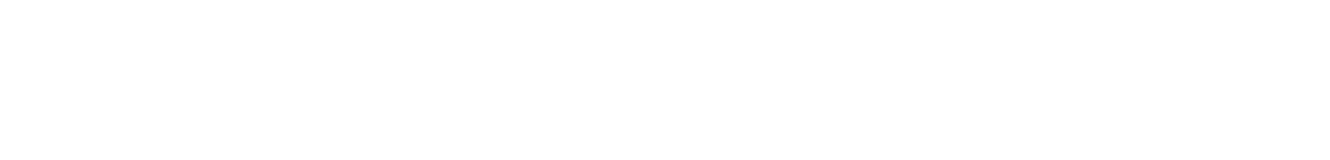
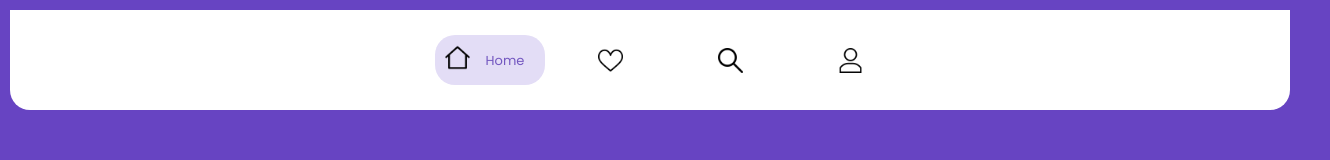
Before and after one commit to PlatziMaster/challenge-CSS-12, a plain HTML site: page index.html in a window 1280 px wide. Shown: the whole page, 1330 px wide, since content can reach past the window. Drawn offline with Linux system fonts and the light colour scheme.

Commit message:
Reto CSS 12 terminado

```diff
--- a/estilos.css
+++ b/estilos.css
@@ -0,0 +1,81 @@
+body {
+    font-family: 'Poppins', sans-serif;
+    font-size: small;
+    margin: 0;
+    padding: 10px;
+    background-color: #6744C2;
+}
+
+a {
+    text-decoration: none;
+    cursor: pointer;
+}
+
+header {
+    width: 100vw;
+    height: 100px;
+    padding: 0;
+    background-color: #fff;
+    border-radius: 0 0 20px 20px;
+}
+
+header nav {
+    width: inherit;
+    padding: 0 20px;
+    height: 100%;
+    display: grid;
+    justify-content: space-around;
+    justify-items: center;
+}
+
+header nav .main-nav {
+    width: auto;
+    height: auto;
+    padding: 0;
+    display: grid;
+    gap: 10px;
+    grid-template-columns: 1fr 1fr 1fr 1fr;
+    list-style: none;
+    justify-content: center;
+    justify-items: center;
+    align-items: center;
+}
+
+header nav .icon {
+    background-repeat: no-repeat;
+    background-position: center;
+    background-size: contain;
+    width: 25px;
+    height: 25px;
+}
+
+header nav .home-container {
+    width: auto;
+    height: 30px;
+    padding: 10px;
+    display: grid;
+    grid-template-columns: 1fr 2fr;
+    justify-items: center;
+    align-items: center;
+    color: #7357C0;
+    background-color: #E3DDF6;
+    border-radius: 20px;
+}
+
+header nav .home-icon {
+    width: 25px;
+    height: 25px;
+    margin-right: 5px;
+}
+
+header nav .likes-icon {
+    background-image: url(./likes.png);
+}
+
+header nav .search-icon {
+    background-image: url(./search.png);
+}
+
+header nav .profile-icon {
+    background-image: url(./user.png);
+}
--- a/index.html
+++ b/index.html
@@ -3,9 +3,29 @@
 <head>
     <meta charset="UTF-8">
     <meta name="viewport" content="width=device-width, initial-scale=1.0">
+    <link rel="stylesheet" href="./estilos.css">
+    <link href="https://fonts.googleapis.com/css2?family=Poppins:ital,wght@0,200;0,300;0,400;0,600;1,100;1,300;1,500&display=swap" rel="stylesheet">
     <title>Challenge CSS 12</title>
 </head>
 <body>
-
+    <header>
+        <nav>
+            <ul class="main-nav">
+                <li class="home-container">
+                    <a href=""><img src="./home.png" alt="home" class="home-icon"></a>
+                    <div>Home</div>
+                </li>
+                <li class="icon likes-icon">
+                    <a href=""></a>
+                </li>
+                <li class="icon search-icon">
+                    <a href=""></a>
+                </li>
+                <li class="icon profile-icon">
+                    <a href=""></a>
+                </li>
+            </ul>
+        </nav>
+    </header>
 </body>
 </html>
```
Also changed, not shown: home.png (added), likes.png (added), search.png (added), user.png (added).
